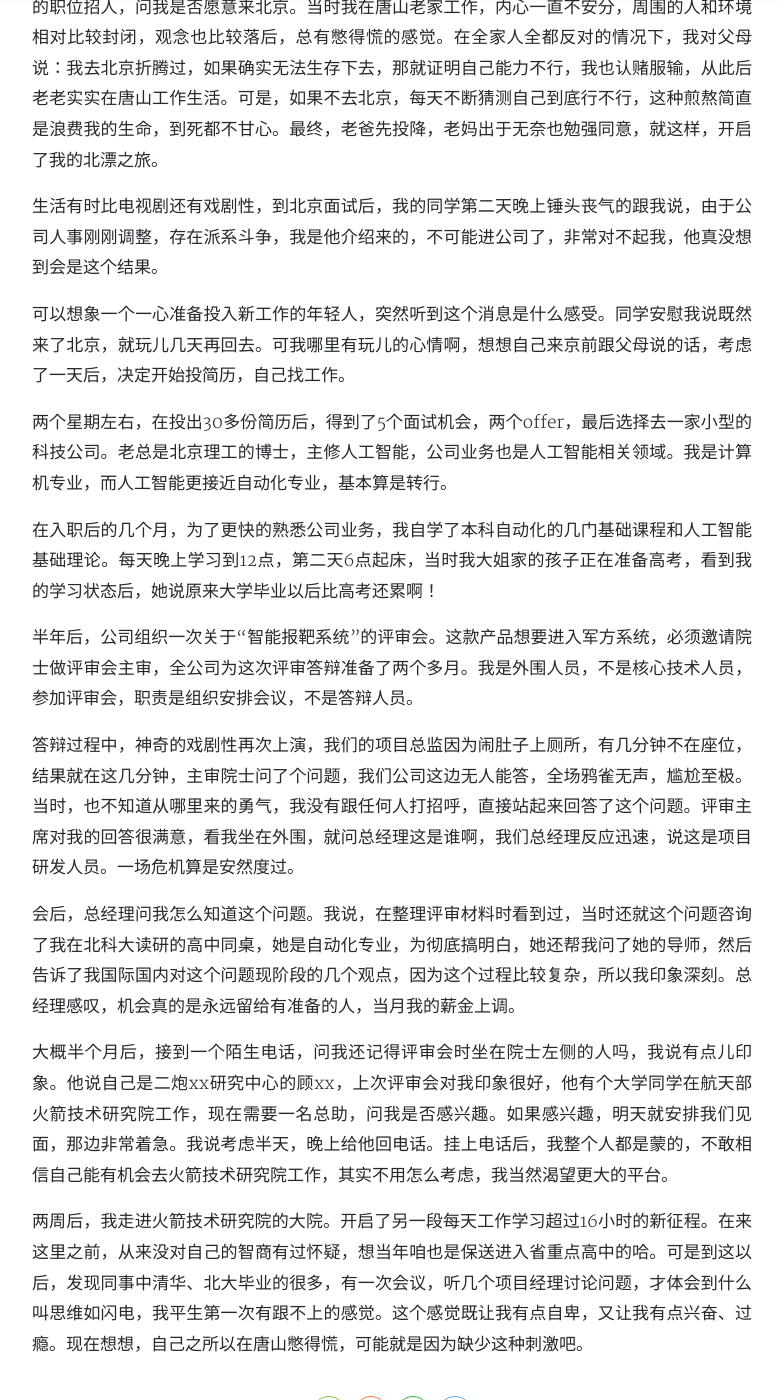
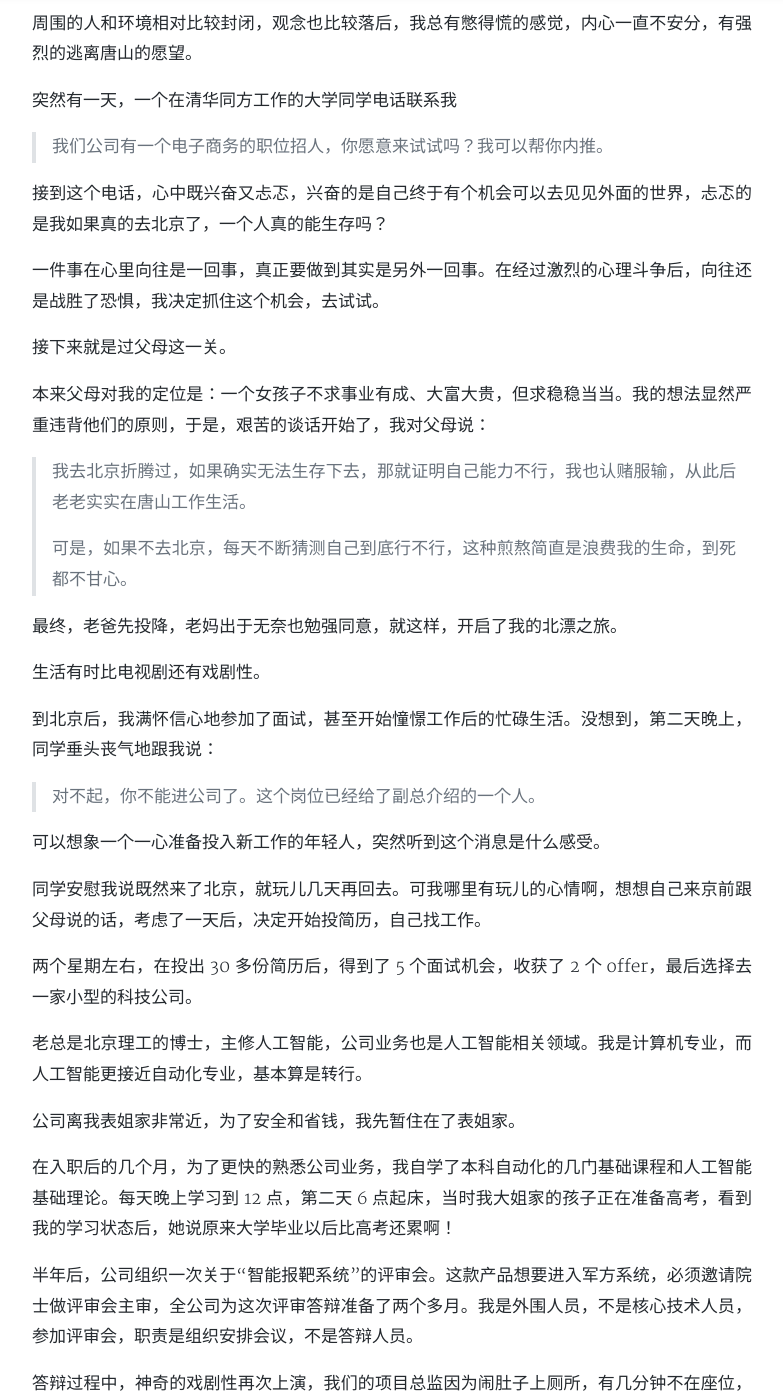
Before and after one commit to zhanghongjiang/lily, a Jekyll site: the page built from _posts/2020-01-03-self-intro-to-beijing.md, in a window 1280 px wide and 1400 px high, scrolled down 632 px. Shown: the whole window, without its empty margins (248-1031 px from the left). Built offline with Jekyll 4.4.1, drawn with Linux system fonts in a browser that asks for light colours; nearby versions of some CDN libraries; a style sheet for code colours, icons or effects is not loaded; some of the changed text lies outside the part shown.

Commit message:
change pic

```diff
--- a/_posts/2020-01-03-self-intro-to-beijing.md
+++ b/_posts/2020-01-03-self-intro-to-beijing.md
@@ -10,22 +10,62 @@
 
 # 我的非典型成长之路——进京
 
-2004年3月，大学同学在当时的清华XX工作，突然有一天电话联系我，说公司有一个电子商务的职位招人，问我是否愿意来北京。当时我在唐山老家工作，内心一直不安分，周围的人和环境相对比较封闭，观念也比较落后，总有憋得慌的感觉。在全家人全都反对的情况下，我对父母说：我去北京折腾过，如果确实无法生存下去，那就证明自己能力不行，我也认赌服输，从此后老老实实在唐山工作生活。可是，如果不去北京，每天不断猜测自己到底行不行，这种煎熬简直是浪费我的生命，到死都不甘心。最终，老爸先投降，老妈出于无奈也勉强同意，就这样，开启了我的北漂之旅。
+2004 年 3 月，我在老家唐山工作。
 
-生活有时比电视剧还有戏剧性，到北京面试后，我的同学第二天晚上锤头丧气的跟我说，由于公司人事刚刚调整，存在派系斗争，我是他介绍来的，不可能进公司了，非常对不起我，他真没想到会是这个结果。
+周围的人和环境相对比较封闭，观念也比较落后，我总有憋得慌的感觉，内心一直不安分，有强烈的逃离唐山的愿望。
 
-可以想象一个一心准备投入新工作的年轻人，突然听到这个消息是什么感受。同学安慰我说既然来了北京，就玩儿几天再回去。可我哪里有玩儿的心情啊，想想自己来京前跟父母说的话，考虑了一天后，决定开始投简历，自己找工作。
+突然有一天，一个在清华同方工作的大学同学电话联系我
 
-两个星期左右，在投出30多份简历后，得到了5个面试机会，两个offer，最后选择去一家小型的科技公司。老总是北京理工的博士，主修人工智能，公司业务也是人工智能相关领域。我是计算机专业，而人工智能更接近自动化专业，基本算是转行。
+> 我们公司有一个电子商务的职位招人，你愿意来试试吗？我可以帮你内推。
 
-在入职后的几个月，为了更快的熟悉公司业务，我自学了本科自动化的几门基础课程和人工智能基础理论。每天晚上学习到12点，第二天6点起床，当时我大姐家的孩子正在准备高考，看到我的学习状态后，她说原来大学毕业以后比高考还累啊！
+接到这个电话，心中既兴奋又忐忑，兴奋的是自己终于有个机会可以去见见外面的世界，忐忑的是我如果真的去北京了，一个人真的能生存吗？
+
+一件事在心里向往是一回事，真正要做到其实是另外一回事。在经过激烈的心理斗争后，向往还是战胜了恐惧，我决定抓住这个机会，去试试。
+
+接下来就是过父母这一关。
+
+本来父母对我的定位是：一个女孩子不求事业有成、大富大贵，但求稳稳当当。我的想法显然严重违背他们的原则，于是，艰苦的谈话开始了，我对父母说：
+
+> 我去北京折腾过，如果确实无法生存下去，那就证明自己能力不行，我也认赌服输，从此后老老实实在唐山工作生活。
+>
+> 可是，如果不去北京，每天不断猜测自己到底行不行，这种煎熬简直是浪费我的生命，到死都不甘心。
+
+最终，老爸先投降，老妈出于无奈也勉强同意，就这样，开启了我的北漂之旅。
+
+生活有时比电视剧还有戏剧性。
+
+到北京后，我满怀信心地参加了面试，甚至开始憧憬工作后的忙碌生活。没想到，第二天晚上，同学垂头丧气地跟我说：
+
+> 对不起，你不能进公司了。这个岗位已经给了副总介绍的一个人。
+
+可以想象一个一心准备投入新工作的年轻人，突然听到这个消息是什么感受。
+
+同学安慰我说既然来了北京，就玩儿几天再回去。可我哪里有玩儿的心情啊，想想自己来京前跟父母说的话，考虑了一天后，决定开始投简历，自己找工作。
+
+两个星期左右，在投出 30 多份简历后，得到了 5 个面试机会，收获了 2 个 offer，最后选择去一家小型的科技公司。
+
+老总是北京理工的博士，主修人工智能，公司业务也是人工智能相关领域。我是计算机专业，而人工智能更接近自动化专业，基本算是转行。
+
+公司离我表姐家非常近，为了安全和省钱，我先暂住在了表姐家。
+
+在入职后的几个月，为了更快的熟悉公司业务，我自学了本科自动化的几门基础课程和人工智能基础理论。每天晚上学习到 12 点，第二天 6 点起床，当时我大姐家的孩子正在准备高考，看到我的学习状态后，她说原来大学毕业以后比高考还累啊！
 
 半年后，公司组织一次关于“智能报靶系统”的评审会。这款产品想要进入军方系统，必须邀请院士做评审会主审，全公司为这次评审答辩准备了两个多月。我是外围人员，不是核心技术人员，参加评审会，职责是组织安排会议，不是答辩人员。
 
-答辩过程中，神奇的戏剧性再次上演，我们的项目总监因为闹肚子上厕所，有几分钟不在座位，结果就在这几分钟，主审院士问了个问题，我们公司这边无人能答，全场鸦雀无声，尴尬至极。当时，也不知道从哪里来的勇气，我没有跟任何人打招呼，直接站起来回答了这个问题。评审主席对我的回答很满意，看我坐在外围，就问总经理这是谁啊，我们总经理反应迅速，说这是项目研发人员。一场危机算是安然度过。
+答辩过程中，神奇的戏剧性再次上演，我们的项目总监因为闹肚子上厕所，有几分钟不在座位，结果就在这几分钟，主审院士问了个问题，我们公司这边无人能答，全场鸦雀无声，尴尬至极。
 
-会后，总经理问我怎么知道这个问题。我说，在整理评审材料时看到过，当时还就这个问题咨询了我在北科大读研的高中同桌，她是自动化专业，为彻底搞明白，她还帮我问了她的导师，然后告诉了我国际国内对这个问题现阶段的几个观点，因为这个过程比较复杂，所以我印象深刻。总经理感叹，机会真的是永远留给有准备的人，当月我的薪金上调。
+当时，也不知道从哪里来的勇气，我没有跟任何人打招呼，直接站起来回答了这个问题。评审主席对我的回答很满意，看我坐在外围，就问总经理这是谁啊，我们总经理反应迅速，说这是项目研发人员。一场危机算是安然度过。
 
-大概半个月后，接到一个陌生电话，问我还记得评审会时坐在院士左侧的人吗，我说有点儿印象。他说自己是二炮xx研究中心的顾xx，上次评审会对我印象很好，他有个大学同学在航天部火箭技术研究院工作，现在需要一名总助，问我是否感兴趣。如果感兴趣，明天就安排我们见面，那边非常着急。我说考虑半天，晚上给他回电话。挂上电话后，我整个人都是蒙的，不敢相信自己能有机会去火箭技术研究院工作，其实不用怎么考虑，我当然渴望更大的平台。
+会后，总经理问我怎么知道这个问题。我说，在整理评审材料时看到过，当时还就这个问题咨询了我在北科大读研的高中同桌，她是自动化专业，为彻底搞明白，她还帮我问了她的导师，然后告诉了我国际国内对这个问题现阶段的几个观点，因为这个过程比较复杂，所以我印象深刻。总经理感叹，机会真的是永远留给有准备的人。
 
-两周后，我走进火箭技术研究院的大院。开启了另一段每天工作学习超过16小时的新征程。在来这里之前，从来没对自己的智商有过怀疑，想当年咱也是保送进入省重点高中的哈。可是到这以后，发现同事中清华、北大毕业的很多，有一次会议，听几个项目经理讨论问题，才体会到什么叫思维如闪电，我平生第一次有跟不上的感觉。这个感觉既让我有点自卑，又让我有点兴奋、过瘾。现在想想，自己之所以在唐山憋得慌，可能就是因为缺少这种刺激吧。
+当月我的薪金上调。
+
+大概半个月后，接到一个陌生电话，问我还记得评审会时坐在院士左侧的人吗，我说有点儿印象。他说自己是二炮xx 研究中心的顾xx，上次评审会对我印象很好，他有个大学同学在航天部火箭技术研究院工作，现在需要一名总助，问我是否感兴趣。如果感兴趣，明天就安排我们见面，那边非常着急。我说考虑半天，晚上给他回电话。
+
+挂上电话后，我整个人都是懵的，不敢相信自己能有机会去火箭技术研究院工作。其实不用怎么考虑，我当然渴望更大的平台。
+
+两周后，我走进火箭技术研究院的大院，开启了另一段每天工作学习超过 16 小时的新征程。
+
+在来这里之前，从来没对自己的智商有过怀疑，想当年咱也是保送进入省重点高中的哈。可是到这以后，发现同事中清华、北大毕业的很多。有一次会议，听几个项目经理讨论问题，才体会到什么叫思维快如闪电，我平生第一次有跟不上的感觉。这个感觉既让我有点自卑，又让我有点兴奋、过瘾。现在想想，自己之所以在唐山憋得慌，可能就是因为缺少这种刺激吧。
+
+新生活的大门就这么打开了。
--- a/index.html
+++ b/index.html
@@ -2,7 +2,7 @@
 layout: default
 home-title: '郑丽娜的保险人生'
 description: '相信一切会更好'
-header-img: '/assets/img/about.jpg'
+header-img: '/assets/img/home.jpg'
 ---
 
 {% include header.html %}
```
Also changed, not shown: other parts of _posts/2020-01-03-self-intro-to-beijing.md (+3 -3 lines), assets/img/home.jpg (added).
